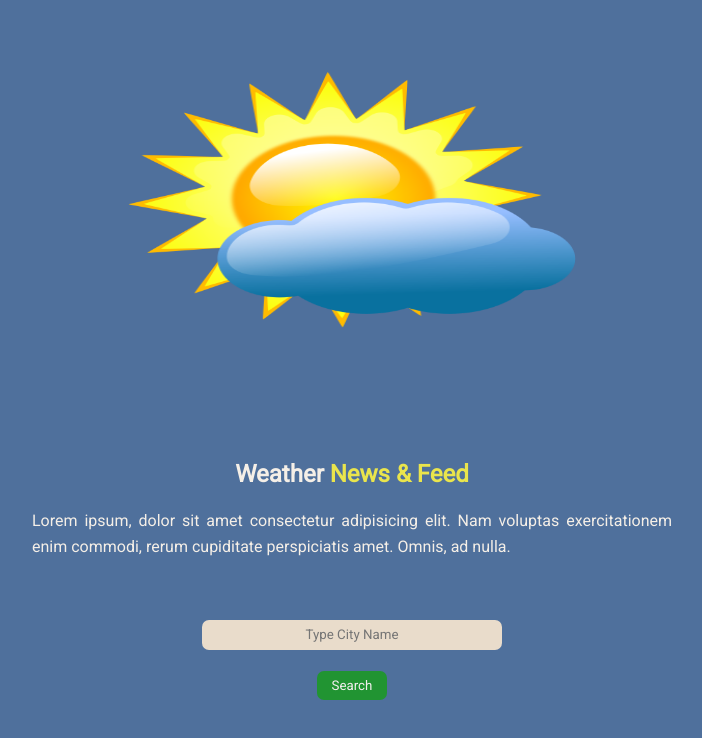
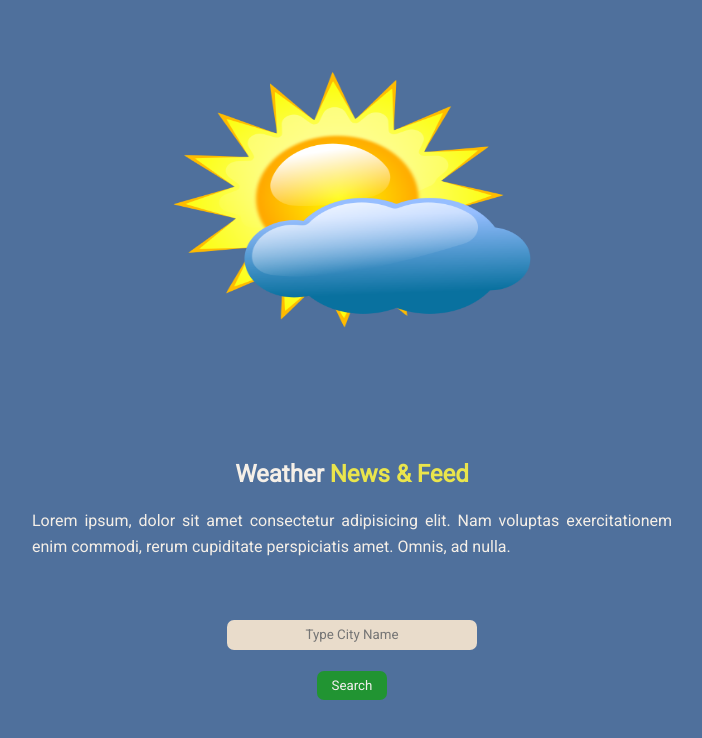
Before and after one commit to angkamilama/react-weather-app, a React (Create React App) app: page / in a window 1280 px wide. Shown: the top 738 px of the page, without its empty margins (288-990 px from the left). Built offline with nearby package versions, Linux system fonts and the light colour scheme.

Commit message:
edit media queries

```diff
--- a/src/style.css
+++ b/src/style.css
@@ -205,16 +205,16 @@
 }
 
 
-@media only screen  and (min-width: 480px) {
+@media only screen   and  (min-width: 640px) {
     .front-image img {
-        width: 50%;
+        width: 40%;
         height: 80%;
     }
     .heading {
         max-width: 50vw;
     }
     .input {
-        max-width: 300px;
+        max-width: 250px;
         height: 30px;
     }
 }
```
